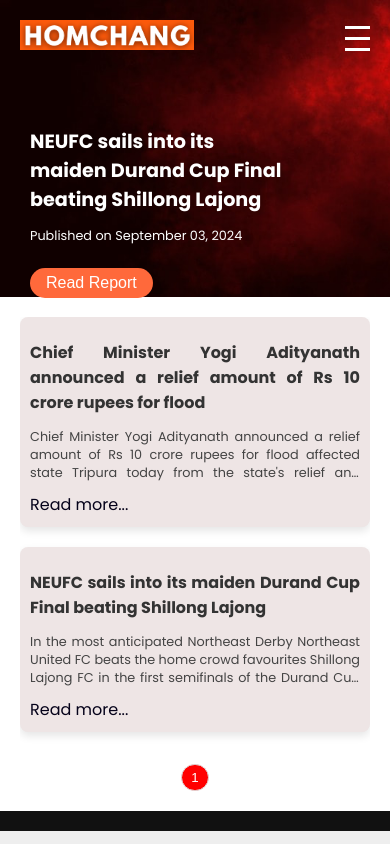
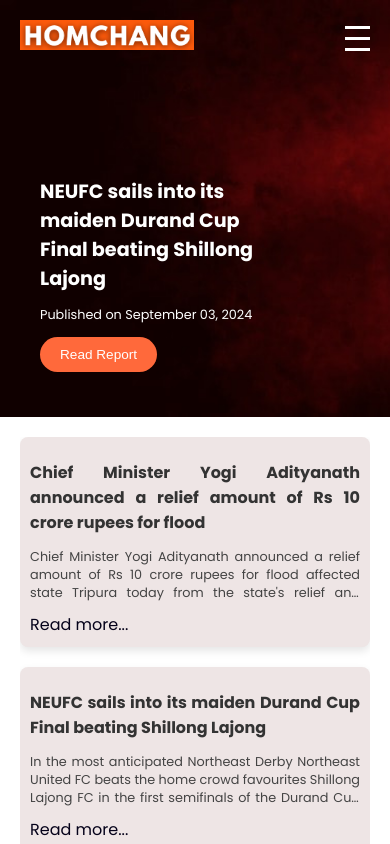
Before and after one commit to 01ArindamPal/homchang, a React (Create React App) app: page / in a window 390 px wide. Shown: the top 844 px of the page. Built offline with nearby package versions, Linux system fonts and the light colour scheme.

Commit message:
responsive change

```diff
--- a/package.json
+++ b/package.json
@@ -1,6 +1,6 @@
 {
   "name": "homchang",
-  "version": "0.1.0",
+  "version": "1.0.1",
   "private": true,
   "homepage": "https://homchang.in/",
   "dependencies": {
--- a/src/components/Header.css
+++ b/src/components/Header.css
@@ -35,12 +35,13 @@
 .navbar-links a {
   color: #fff;
   text-decoration: none;
+  font-family: 'Times New Roman', Times, serif;
   padding: 8px 12px;
   font-weight: bold;
 }
 
 .navbar-links a:hover {
-  color: #a5a5a5;
+  color: #555;
 }
 
 /* Toggle button for mobile */
@@ -73,7 +74,7 @@
 
 .headline h2 {
   padding-top: 130px;
-  font-size: 2em;
+  font-size: 1.8em;
   margin: 0;
   width: 65%;
 }
@@ -91,7 +92,7 @@
   border-radius: 30px;
   cursor: pointer;
   font-size: 1em;
-  margin-top: 10px;
+  margin-bottom: 10px;
 }
 
 .read-report:hover {
@@ -99,14 +100,14 @@
 }
 
 /* Responsive Styles */
-@media(max-width: 1024px){
+
+@media (max-width: 1024px) {
   .header-content {
     flex-direction: row;
     text-align: center;
   }
 
   .navbar-links {
-    flex-direction: row;
     align-items: center;
     font-size: 0.9em;
   }
@@ -117,37 +118,12 @@
   }
 }
 
-/* For mobile devices */
 @media (max-width: 768px) {
   .header-content {
     flex-direction: row;
   }
-  .navbar-links {
-    display: none;
-  }
-
-  .navbar-toggle {
-    display: flex;
-  }
-
-  .headline {
-    height: 250px;
-    padding: 15px;
-  }
-
-  .headline h2 {
-    font-size: 1.5em;
-    padding-top: 80px;
-    width: 80%;
-  }
-
-  .headline p {
-    font-size: 0.9em;
-  }
-
-  .read-report {
-    padding: 8px 18px;
-    font-size: 0.9em;
+  .logo-image{
+    height: 32px;
   }
 
   /* Show links in drawer for mobile */
@@ -202,9 +178,10 @@
 
   /* Responsive headline styles */
   .headline {
-    height: 300px;
-    padding: 10px;
+    /* height: 300px; */
+    /* padding: 10px; */
     text-align: start;
+    position: relative;
   }
 
   .headline h2 {
@@ -224,17 +201,13 @@
 
 /* For very small devices or portrait mode */
 @media (max-width: 480px) {
+
   .logo-image {
     height: 30px;
   }
-
-  .headline {
-    height: 200px;
-  }
-
   .headline h2 {
     font-size: 1.2em;
-    padding-top: 60px;
+    padding-top: 100px;
   }
 
   .headline p {
@@ -242,7 +215,10 @@
   }
 
   .read-report {
-    padding: 6px 16px;
-    font-size: 1em;
+    font-size: 0.85em;
+  }
+
+  .navbar-links a {
+    font-size: 1.2em;
   }
 }
```
